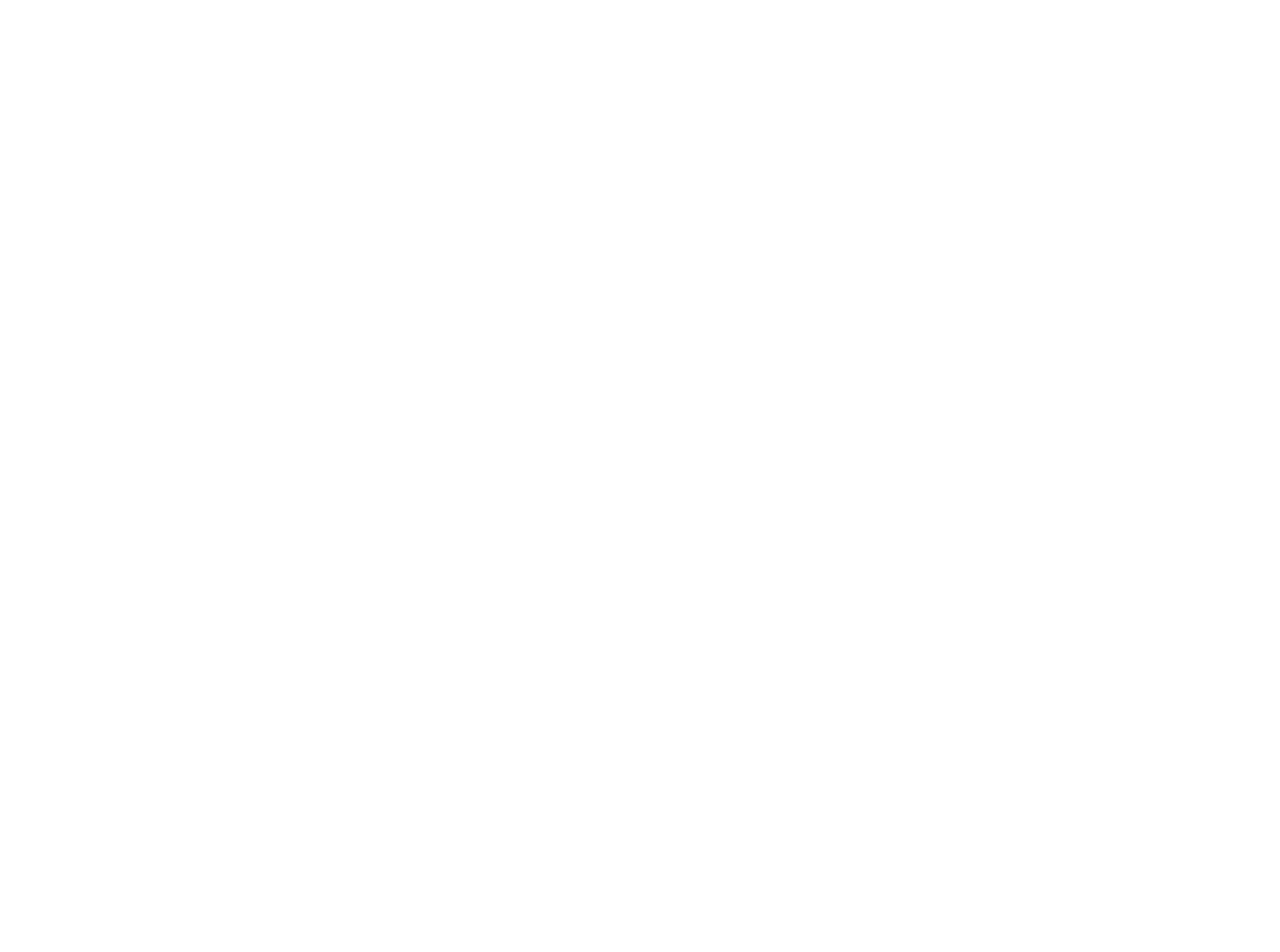
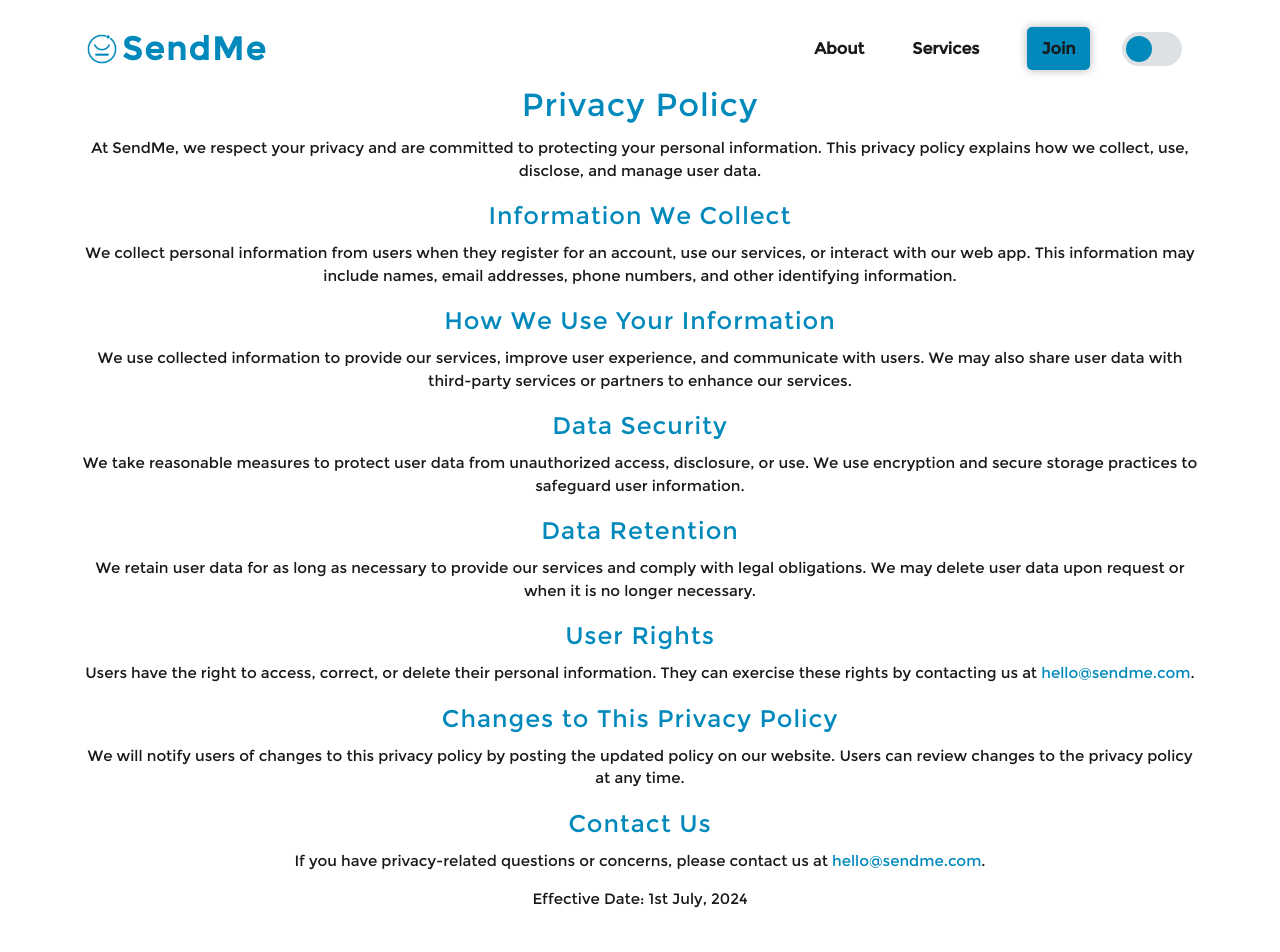
Before and after one commit to heli-toon/sendme_web, a React (Vite) app: page /privacy-policy in a window 1280 px wide. Before the commit this address had no page. Shown: the top 952 px of the page. Before the commit the page ends 800 px from the top, so only its background shows below. Built offline with nearby package versions, Linux system fonts and the light colour scheme.

Commit message:
Add Privacy Page

```diff
--- a/src/App.jsx
+++ b/src/App.jsx
@@ -11,6 +11,7 @@
 import './styles/bootstrap-icons.min.css'
 
 import { useEffect, useState } from 'react'
+import Privacy from './pages/Privacy'
 
 export default function App() {
   const [isDarkTheme, setIsDarkTheme] = useState(false);
@@ -41,6 +42,7 @@
           <Route path='/nointernet' element={<NoInternet />}></Route>
           <Route path='/login' element={<Login />}></Route>
           <Route path='/register' element={<SignUp />}></Route>
+          <Route path='/privacy-policy' element={<Privacy />}></Route>
         </Routes>
       </BrowserRouter>
     </>
--- a/src/components/Backtotop.jsx
+++ b/src/components/Backtotop.jsx
@@ -18,7 +18,7 @@
   }, []);
     return (
       <>
-        <a ref={toTop} href="#" className="btned back-to-top d-flex align-items-center justify-content-center" title="Back to Top"><i className="ion-arrow-up-b"></i></a>
+        <a ref={toTop} href="#" className="btned back-to-top d-flex align-items-center justify-content-center" title="Back to Top"><i className="bi bi-arrow-up-circle-fill"></i></a>
       </>
     )
 }
--- a/src/components/Footer.jsx
+++ b/src/components/Footer.jsx
@@ -24,7 +24,7 @@
                         <div className="col-lg-2 col-6 footer-links">
                             <h4>Useful Links</h4>
                             <ul>
-                                <li><i className="bi bi-house-door-fill"></i> <a href="#">Home</a></li>
+                                <li><i className="bi bi-house-door-fill"></i> <a href="/">Home</a></li>
                                 <li><i className="bi bi-question-circle-fill"></i> <a href="#">Help</a></li>
                                 <li><i className="bi bi-chat-square-dots-fill"></i> <a href="#">FAQs</a></li>
                                 <li><i className="bi bi-newspaper"></i> <a href="#">Terms of service</a></li>
--- /dev/null
+++ b/src/pages/Privacy.jsx
@@ -0,0 +1,74 @@
+import Footer from '../components/Footer.jsx'
+import MainNavbar from '../components/MainNavbar.jsx'
+
+export default function Privacy() {
+    window.document.title = 'SendMe | Privacy Policy'
+    return(
+        <>
+            <MainNavbar />
+            <section id="privacy" className="privacy">
+                <div className="container">
+                    <header>
+                        <h2>Privacy Policy</h2>
+                        <p>
+                            At SendMe, we respect your privacy and are committed to protecting your personal information.
+                            This privacy policy explains how we collect, use, disclose, and manage user data.
+                        </p>
+                    </header>
+                    <article>
+                        <h4>Information We Collect</h4>
+                        <p>
+                            We collect personal information from users when they register for an account, use our services, or interact with our web app.
+                            This information may include names, email addresses, phone numbers, and other identifying information.
+                        </p>
+                    </article>
+                    <article>
+                        <h4>How We Use Your Information</h4>
+                        <p>
+                            We use collected information to provide our services, improve user experience, and communicate with users.
+                            We may also share user data with third-party services or partners to enhance our services.
+                        </p>
+                    </article>
+                    <article>
+                        <h4>Data Security</h4>
+                        <p>
+                            We take reasonable measures to protect user data from unauthorized access, disclosure, or use.
+                            We use encryption and secure storage practices to safeguard user information.
+                        </p>
+                    </article>
+                    <article>
+                        <h4>Data Retention</h4>
+                        <p>
+                            We retain user data for as long as necessary to provide our services and comply with legal obligations.
+                            We may delete user data upon request or when it is no longer necessary.
+                        </p>
+                    </article>
+                    <article>
+                        <h4>User Rights</h4>
+                        <p>
+                            Users have the right to access, correct, or delete their personal information.
+                            They can exercise these rights by contacting us at <a href="mailto:hello@sendme.com">hello@sendme.com</a>.
+                        </p>
+                    </article>
+                    <article>
+                        <h4>Changes to This Privacy Policy</h4>
+                        <p>
+                            We will notify users of changes to this privacy policy by posting the updated policy on our website.
+                            Users can review changes to the privacy policy at any time.
+                        </p>
+                    </article>
+                    <article>
+                        <h4>Contact Us</h4>
+                        <p>
+                            If you have privacy-related questions or concerns, please contact us at <a href="mailto:hello@sendme.com">hello@sendme.com</a>.
+                        </p>
+                        <p>
+                            Effective Date: 1st July, 2024
+                        </p>
+                    </article>
+                </div>
+            </section>
+            <Footer />
+        </>
+    )
+}
--- a/src/styles/main.css
+++ b/src/styles/main.css
@@ -118,7 +118,7 @@
   color: var(--primary);
   text-decoration: none;
 }
-a:hover {color: var(--primary)}
+  a:hover {color: var(--primary); filter: brightness(1.2);}
 ul {
   list-style: none;
   margin: 0;
@@ -572,7 +572,6 @@
 main#in .personalpref .profile-img input{display:none}
 main#in .personalpref label{
   font-size:1.5rem;
-  font-size:400;
 }
 main#in .personalpref .profile-bio{
   width:100%;
@@ -597,6 +596,7 @@
   display:flex;
   justify-content:space-between;
 }
+main#in .settings .themepref label:first-child{width:85%}
 main#in .settings .form-submit{
   margin-top:2rem;
   display:flex;
@@ -817,9 +817,7 @@
   margin-left:1rem;
   padding:0;
 }
-nav .search-box input::placeholder{
-  color: var(--gray);
-}
+nav .search-box input::placeholder{color: var(--gray) !important;}
 nav .search-box .submit-search{
   display:flex;
   justify-content:center;
@@ -953,7 +951,10 @@
 
 
 
-
+/* PRIVACY */
+.privacy a:hover{
+  filter: brightness(1.2);
+}
 /* BLOG */
 /* Breadcrumbs */
 .breadcrumbs {
```
Also changed, not shown: 1 other file (tests, documents, lock files or other folders).
